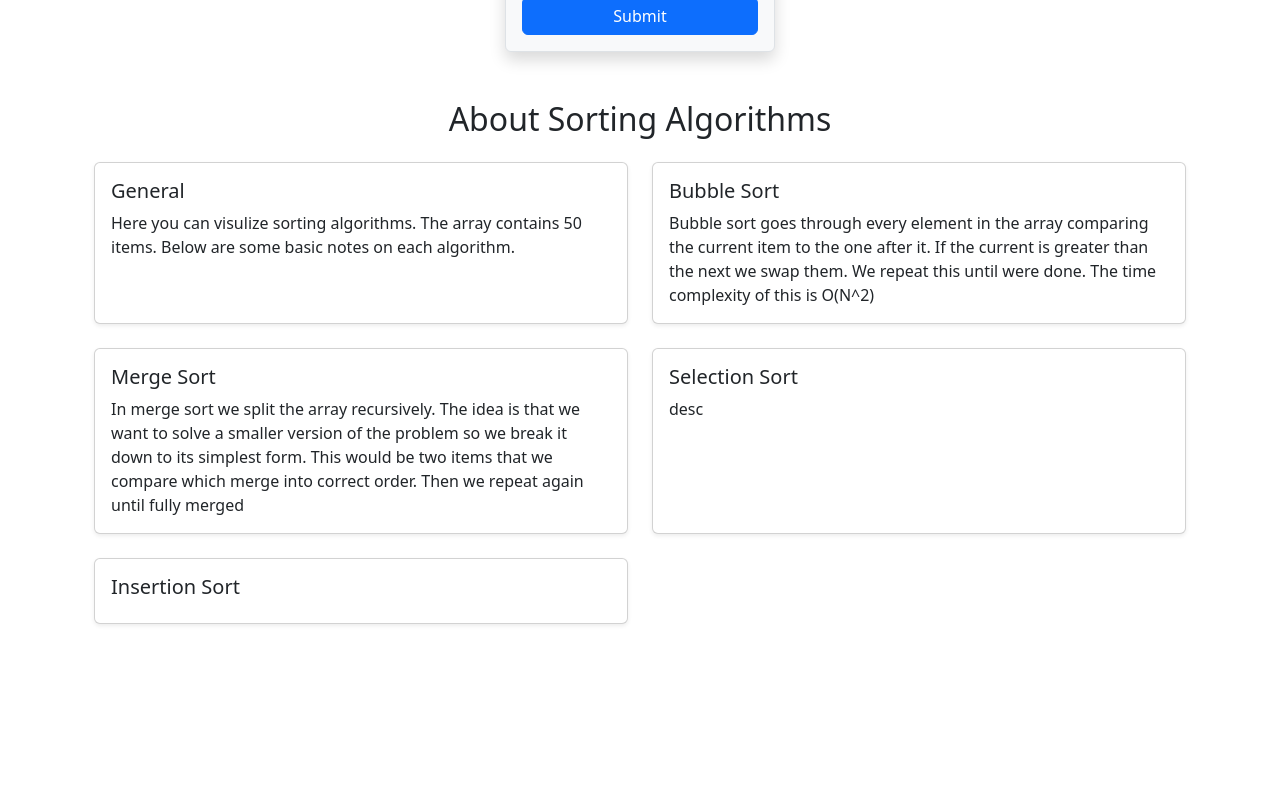
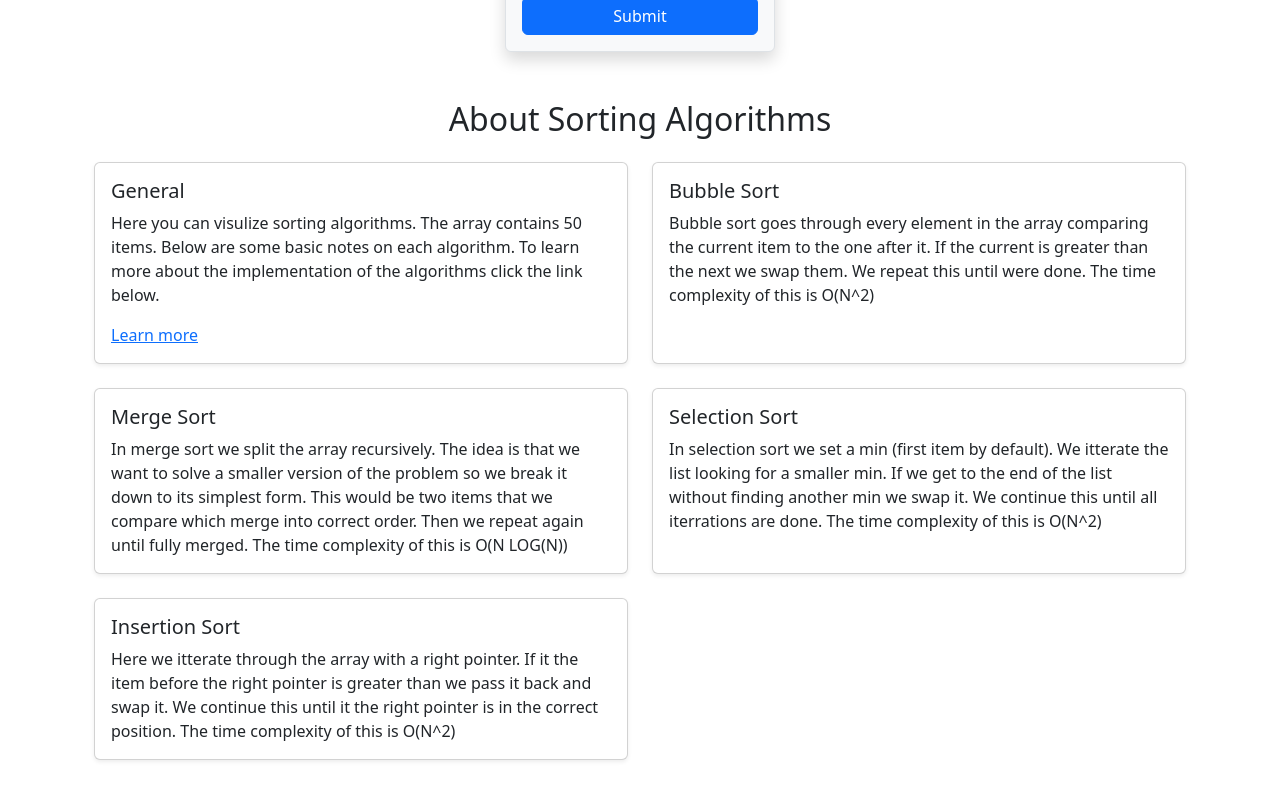
Before and after one commit to GaelGil/algorithm-visualizer, a React (Create React App) app: page /array in a window 1280 px wide. Shown: the part 510-1310 px from the top of the page. Before the commit the page ends 1182 px from the top, so only its background shows below. Built offline with nearby package versions, Linux system fonts and the light colour scheme; the HTML template or start-up script is replaced by a standard one.

Commit message:
added notes for each algorithm

```diff
--- a/src/pages/array/Arrays.jsx
+++ b/src/pages/array/Arrays.jsx
@@ -11,7 +11,9 @@ const SECONDARY_COLOR = 'red';
 const algorithmsInfo = [
   {
     name: 'General',
-    description: `Here you can visulize sorting algorithms. The array contains 50 items. Below are some basic notes on each algorithm.`,
+    description: `Here you can visulize sorting algorithms. The array contains 50 items. Below are some basic notes on each algorithm. To learn more
+    about the implementation of the algorithms click the link below.`,
+    link: 'https://en.wikipedia.org/wiki/Sorting_algorithm', // ← Add this line
   },
   {
     name: 'Bubble Sort',
@@ -22,15 +24,21 @@ const algorithmsInfo = [
   {
     name: 'Merge Sort',
     description: `In merge sort we split the array recursively. The idea is that we want to solve a smaller version of the problem so we break it down
-    to its simplest form. This would be two items that we compare which merge into correct order. Then we repeat again until fully merged`,
+    to its simplest form. This would be two items that we compare which merge into correct order. Then we repeat again until fully merged. The time complexity of this is
+    O(N LOG(N))`,
   },
   {
     name: 'Selection Sort',
-    description: `desc`,
+    description: `In selection sort we set a min (first item by default). We itterate the list looking for a smaller min.
+     If we get to the end of the list without finding another min we swap it. We continue this until all iterrations are done.
+    The time complexity of this is
+    O(N^2)`,
   },
   {
     name: 'Insertion Sort',
-    description: ``,
+    description: `Here we itterate through the array with a right pointer. If it the item before the right pointer is greater than we pass it back and swap it.
+    We continue this until it the right pointer is in the correct position. The time complexity of this is
+    O(N^2) `,
   },
 ];
 
@@ -161,6 +169,12 @@ const Arrays = () => {
               <div className="card-body">
                 <h5 className="card-title">{algo.name}</h5>
                 <p className="card-text">{algo.description}</p>
+                {algo.link && (
+              <>
+              {' '}
+             <a href={algo.link} target="_blank" rel="noopener noreferrer">Learn more</a>
+              </>
+              )}
               </div>
             </div>
           </div>
--- a/src/pages/graphs/Graphs.jsx
+++ b/src/pages/graphs/Graphs.jsx
@@ -6,13 +6,15 @@ import { DFS } from './graphAlgorithms/dfs';
 import { ASTAR } from './graphAlgorithms/astar';
 import { conflict } from './graphAlgorithms/helper';
 
-{/* <a href="https://github.com/GaelGil/algorithm-visualizer/tree/main/src/pages/graphs/graphAlgorithms"> here</a> */}
 
 const algorithmsInfo = [
   {
     name: 'General',
     description: `In this project you can visualize path finding algorithms.
-    Each weighted node has a cost of 5 while non weighted node cost is 1. Below are some basic notes on each algorithm`,
+    Each weighted node has a cost of 5 while non weighted node cost is 1. Below are some basic notes on each algorithm. To learn more
+    about the implementation of the algorithms click the link below.`,
+    link: 'https://github.com/GaelGil/algorithm-visualizer/tree/main/src/pages/graphs/graphAlgorithms', // ← Add this line
+
   },
   {
     name: 'Breadth First Search (BFS)',
@@ -237,6 +239,12 @@ const MatrixVisualization = () => {
               <div className="card-body">
                 <h5 className="card-title">{algo.name}</h5>
                 <p className="card-text">{algo.description}</p>
+                {algo.link && (
+              <>
+              {' '}
+             <a href={algo.link} target="_blank" rel="noopener noreferrer">Learn more</a>
+              </>
+              )}
               </div>
             </div>
           </div>
```
